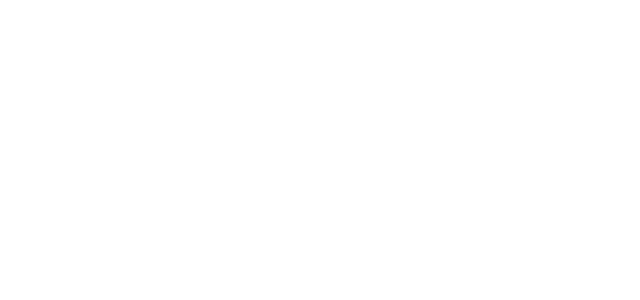
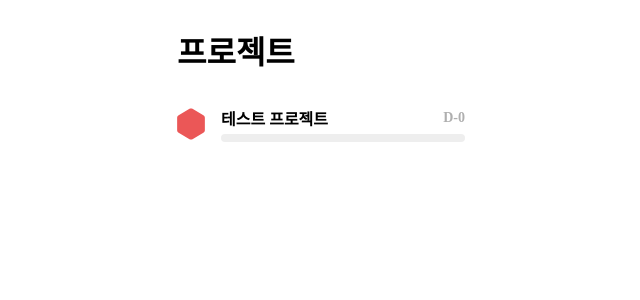
Before and after one commit to DDD-6/DODO-WEB, a React (Create React App) app: page /project in a window 1280 px wide. Shown: the top 300 px of the page, without its empty margins (319-959 px from the left). Built offline with nearby package versions, Linux system fonts and the light colour scheme; a web font is replaced by a local one.

Commit message:
#45 feat: 프로젝트 컴포넌트 추가 및 폴리곤 아이콘 추가

```diff
--- /dev/null
+++ b/src/Components/Elements/Project.jsx
@@ -0,0 +1,68 @@
+import React from "react";
+import PropTypes from "prop-types";
+import styled from "styled-components";
+import ProgressBar from "./ProgressBar";
+import { ReactComponent as ProjectIcon } from "../../Assets/icons/Polygon1.svg";
+import { ReactComponent as TodayIcon } from "../../Assets/icons/Polygon2.svg";
+
+const Root = styled.div`
+  display: flex;
+  align-items: center;
+
+  svg {
+    margin-right: 16px;
+  }
+`;
+
+const Info = styled.div`
+  display: flex;
+  flex-flow: column nowrap;
+  justify-content: center;
+  flex-grow: 1;
+
+  p.title {
+    ${({ theme }) => theme.font.Text2_Semibold}
+    display: flex;
+  }
+`;
+
+const DueDate = styled.span`
+  ${({ theme }) => theme.font.Text3_Regular}
+  margin-left: auto;
+  color: ${({ theme }) => theme.color.grey_400};
+`;
+
+const Project = ({ title, dueDate, percent }) => (
+  <Root>
+    <ProjectIcon />
+    <Info>
+      <p className="title">
+        {title}
+        <DueDate>D-{dueDate}</DueDate>
+      </p>
+      <ProgressBar percent={percent} />
+    </Info>
+  </Root>
+);
+
+Project.propTypes = {
+  title: PropTypes.string.isRequired,
+  dueDate: PropTypes.number,
+  percent: PropTypes.number,
+};
+
+Project.defaultProps = {
+  dueDate: 0,
+  percent: 0,
+};
+
+export default Project;
+
+export const TodayProject = () => (
+  <Root>
+    <TodayIcon />
+    <Info>
+      <p className="title">오늘할일</p>
+    </Info>
+  </Root>
+);
--- a/src/Pages/ProjectCategory.jsx
+++ b/src/Pages/ProjectCategory.jsx
@@ -1,8 +1,50 @@
-import React from "react";
+import React, { useEffect, useState } from "react";
+import { useHistory } from "react-router";
 import styled from "styled-components";
+import Project, { TodayProject } from "../Components/Elements/Project";
 
-const Root = styled.main``;
+const Root = styled.main`
+  padding: 32px 16px;
+
+  h2 {
+    margin-bottom: 32px;
+  }
+
+  > button {
+    width: 100%;
+    display: block;
+    background: none;
+  }
+`;
 
 export default function ProjectCategoryPage() {
-  return <Root>프로젝트 카테고리 페이지</Root>;
+  const history = useHistory();
+  const [projects, setProjects] = useState([]);
+  const [todayTodo, setToday] = useState(null);
+
+  function goDetail(id) {
+    history.push(`/project-detail/${id}`);
+  }
+
+  useEffect(() => {
+    const testProj = {
+      id: 0,
+      title: "테스트 프로젝트",
+      dueDate: "15",
+      percent: 50,
+    };
+    setProjects([testProj]);
+    setToday(null);
+  }, []);
+  return (
+    <Root>
+      <h2>프로젝트</h2>
+      {projects.map(proj => (
+        <button type="button" onClick={() => goDetail(proj.id)}>
+          <Project title={proj.title} />
+        </button>
+      ))}
+      {todayTodo && <TodayProject />}
+    </Root>
+  );
 }
--- a/src/Router/Router.jsx
+++ b/src/Router/Router.jsx
@@ -6,6 +6,8 @@
 import MainPage from "../Pages/Main";
 import ManagementPage from "../Pages/Management ";
 import Test from "../Pages/Test";
+import ProjectCategoryPage from "../Pages/ProjectCategory";
+import ProjectDetailPage from "../Pages/ProjectDetail";
 
 const ProjectWrapper = styled.div`
   ${({ theme }) => theme.main_width}
@@ -23,6 +25,8 @@
           <Route exact path="/management" component={ManagementPage} />
           <Route path="/login" component={LoginPage} />
           <Route path="/make-project" component={MakingProjectPage} />
+          <Route path="/project-detail/:id" component={ProjectDetailPage} />
+          <Route exact path="/project" component={ProjectCategoryPage} />
           <Route path="/test" component={Test} />
         </Switch>
       </ProjectWrapper>
```
Also changed, not shown: src/Assets/icons/Polygon1.svg (added), src/Assets/icons/Polygon2.svg (added).
